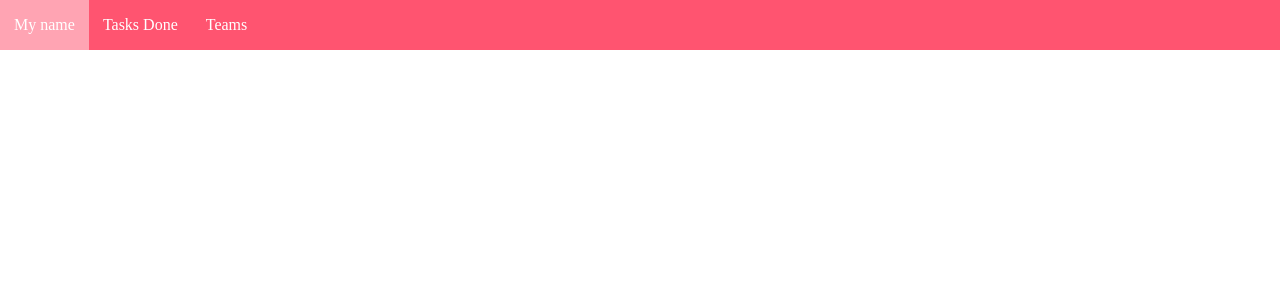
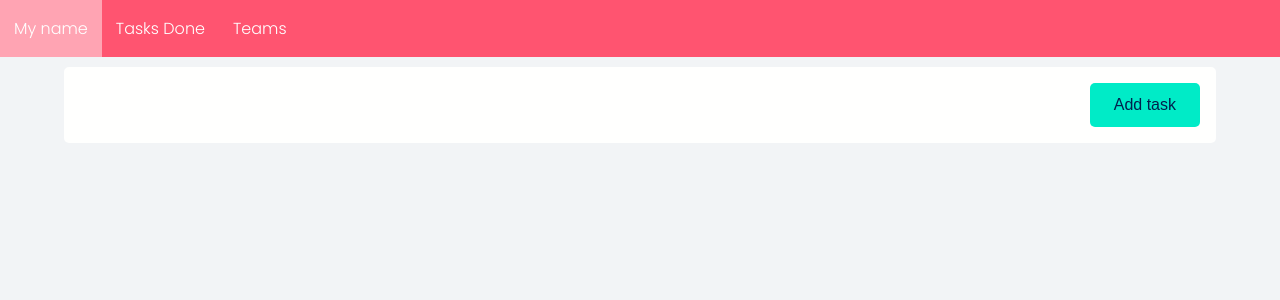
Before and after one commit to Mickalu/django_to_do_list, a Django app: template to_do_list/App/templates/index.html in a window 1280 px wide. Shown: the top 300 px of the page. Run offline with Django 3.2, Linux system fonts and the light colour scheme; the template is opened without the code that fills it, so the values that code supplies are empty.

Commit message:
add css color

```diff
--- a/to_do_list/App/static/css/base.css
+++ b/to_do_list/App/static/css/base.css
@@ -1,3 +1,7 @@
+@import url('https://fonts.googleapis.com/css2?family=Poppins:wght@300&display=swap');
+
 body {
     margin: 0;
+    font-family: 'Poppins', sans-serif;
+    background-color: #f2f4f6;
 }
--- /dev/null
+++ b/to_do_list/App/static/css/index.css
@@ -0,0 +1,31 @@
+.main-content{
+    display: flex;
+    justify-content: center;
+}
+
+.task-content{
+    margin-top: 10px;
+    width: 90%;
+    background-color: #fffffe;
+    border-radius: 5px;
+}
+
+.task-content__header{
+    padding: 16px;
+    display: flex;
+    justify-content: flex-end;
+}
+
+.button-add-task{
+    color: #00214d;
+    background-color: #00ebc7;
+    border-radius: 5px;
+    cursor: pointer;
+    border: 0;
+    padding: 0.8rem 1.5rem;
+    font-size: 1rem;
+}
+
+.button-add-task:hover{
+    background-color: #c5fff6;
+}
--- a/to_do_list/App/templates/base.html
+++ b/to_do_list/App/templates/base.html
@@ -8,6 +8,10 @@
 
     <link rel="stylesheet" href="{% static 'css/base.css' %}">
     <link rel="stylesheet" href="{% static 'css/navbar.css' %}">
+    {% block link %}
+
+    {% endblock %}
+
     {% block title %}
         <title>To Do List</title>
     {% endblock %}
--- a/to_do_list/App/templates/index.html
+++ b/to_do_list/App/templates/index.html
@@ -1,9 +1,20 @@
 {% extends 'base.html' %}
 {% load static %}
 
+{% block link %}
+    <link rel="stylesheet" href="{% static 'css/index.css' %}">
+{% endblock %}
 
 {% block content %}
     <!-- <button onclick="consol_log_coucou()">coucou</button> -->
+    <div class="main-content">
+        <div class="task-content">
+            <div class="task-content__header">
+                <button class="button-add-task">Add task</button>
+            </div>
+        </div>
+
+    </div>
 
     <script src="{% static 'js/index.js' %}"></script>
 {% endblock %}
```
Also changed, not shown: to_do_list/db.sqlite3.
